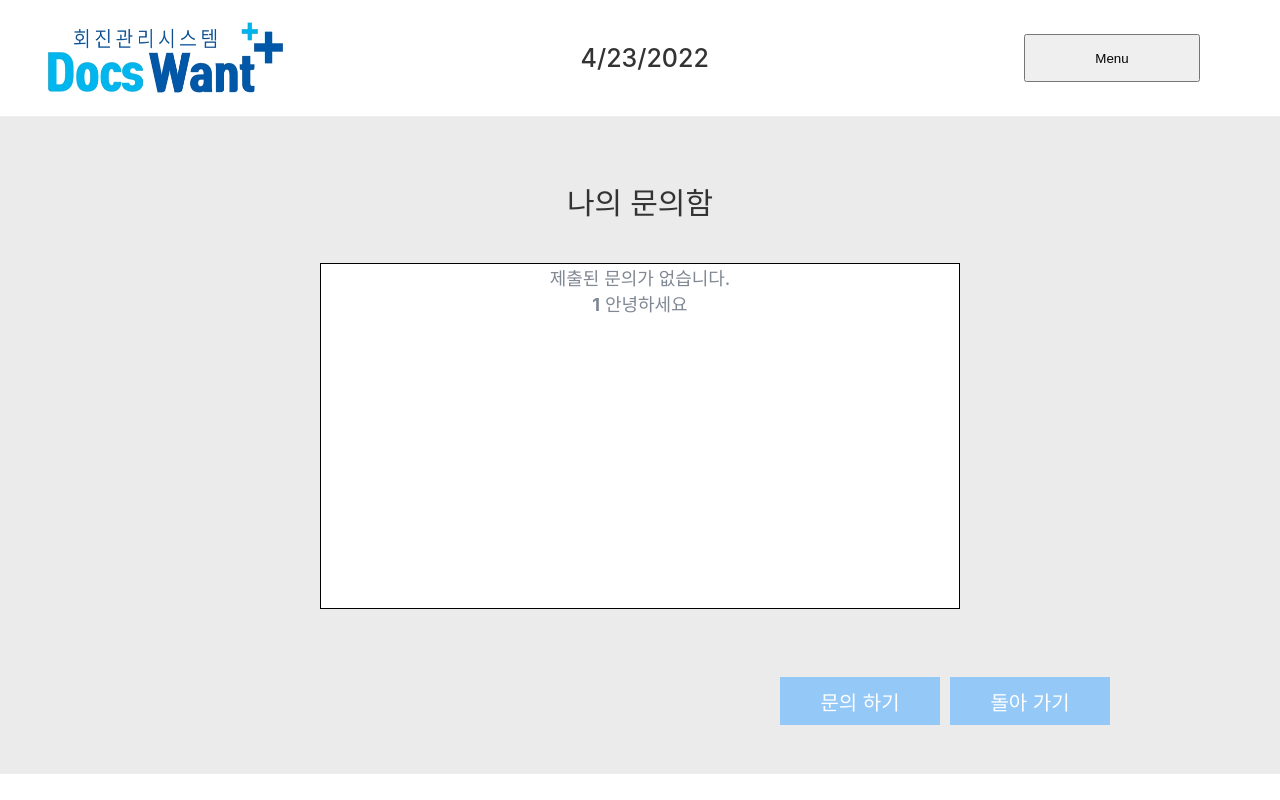
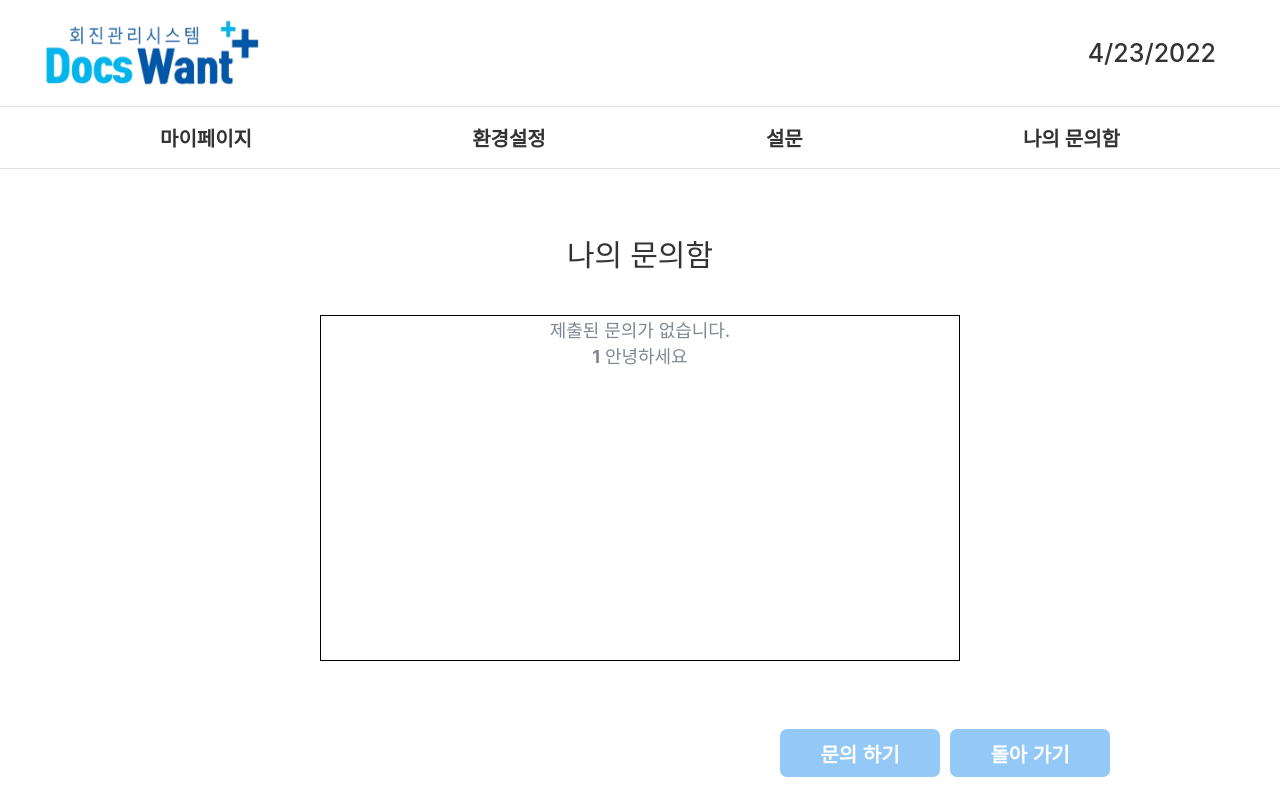
Before and after one commit to docswant/docswant-frontend, a React (Create React App) app: page /inquiry_list in a window 1280 px wide. Shown: the top 800 px of the page. Built offline with nearby package versions, Linux system fonts and the light colour scheme.

Commit message:
Feat: Nav추가

```diff
--- a/src/components/common/Footer.js
+++ b/src/components/common/Footer.js
@@ -9,7 +9,7 @@ import Logo from '../../lib/image/Logo.png';
 const FooterBlock = styled.div`
   width: 100%;
   bottom: 0;
-  border-top: 1px solid ${palette.gray[0]};
+  border-top: 1px solid #E1E1E1;
   padding: 1rem;
 
   .FooterWrapper {
--- a/src/components/common/Header.js
+++ b/src/components/common/Header.js
@@ -5,7 +5,7 @@ import { useNavigate } from 'react-router-dom';
 import Logo from '../../lib/image/Logo.png';
 
 const HeaderBlock = styled.div`
-  border-bottom: 1px solid ${palette.gray[0]};
+  border-bottom: 1px solid #E1E1E1;
   padding: 0 2rem;
   display: flex;
   align-items: center;
@@ -15,7 +15,7 @@ const HeaderBlock = styled.div`
     display: flex;
     img {
       width: 90%;
-      height: 100px;
+      height: 90px;
       margin: .5rem 0;
       cursor: pointer;
     }
@@ -23,16 +23,7 @@ const HeaderBlock = styled.div`
 
   span {
     font-size: 25px;
-  }
-
-  .HeaderRight {
-    display: flex;
-    button {
-      width: 11rem;
-      height: 3rem;
-      margin: .5rem 3rem;
-      cursor: pointer;
-    }
+    margin-right: 2rem;
   }
 
 `;
@@ -54,9 +45,6 @@ const Header = () => {
         <img src={Logo} alt="Logo" onClick={onGoMain}/>
       </div>
       <span>{dataString}</span>
-      <div className="HeaderRight">
-        <button>Menu</button>
-      </div>
     </HeaderBlock>
   );
 };
--- a/src/components/patient/InquiryListForm.js
+++ b/src/components/patient/InquiryListForm.js
@@ -4,7 +4,7 @@ import palette from '../../lib/styles/palette';
 import { Link } from 'react-router-dom';
 
 const InquiryListBlock = styled.div`
-  background-color: ${palette.gray[2]};
+  /* background-color: ${palette.gray[2]}; */
   padding: 2rem 0 6rem;
   height: 70vh;
   text-align: center;
@@ -24,7 +24,7 @@ const InquiryListBlock = styled.div`
   }
 `
 const BtnBlock = styled.div`
-  background-color: ${palette.gray[2]};
+  /* background-color: ${palette.gray[2]}; */
   text-align: right;
   padding-right: 10rem;
   height: 6rem;
@@ -35,6 +35,8 @@ const BtnBlock = styled.div`
     border: none;
     color: white;
     font-size: 20px;
+    border-radius: 7px;
+    font-weight: 600;
     cursor: pointer;
     background-color: ${palette.blue[0]};
     &:hover{
@@ -55,7 +57,7 @@ function InquiryListForm({inquiries}) {
     <>
       <InquiryListBlock>
         <p>나의 문의함</p>
-        <div class="box" style={{color: '#808893'}}>
+        <div className="box" style={{color: '#808893'}}>
           제출된 문의가 없습니다.
           {inquiries.map(inquiry => (
             <Link to="/inquiry_modify">
--- /dev/null
+++ b/src/components/patient/Navi.js
@@ -0,0 +1,35 @@
+import React from 'react';
+import styled from 'styled-components';
+import palette from '../../lib/styles/palette';
+import { Link } from 'react-router-dom';
+
+const NaviBlock = styled.div`
+  border-bottom: 1px solid #E1E1E1;
+  align-items: center;
+  display: flex;
+  padding: 1rem 10rem;
+  justify-content: space-between;
+  font-size: 20px;
+  font-weight: 600;
+`;
+
+function Navi() {
+  return (
+    <NaviBlock>
+      <Link to='/'>
+        <span>마이페이지</span>
+      </Link>
+      <Link to='/'>
+        <span>환경설정</span>
+      </Link>
+      <Link to='/'>
+        <span>설문</span>
+      </Link>
+      <Link to='/inquiry_list'>
+        <span>나의 문의함</span>
+      </Link>
+    </NaviBlock>
+  )
+}
+
+export default Navi
--- a/src/pages/InquiryListPage.js
+++ b/src/pages/InquiryListPage.js
@@ -2,6 +2,7 @@ import React,{useState} from 'react'
 import Header from '../components/common/Header'
 import InquiryListForm from '../components/patient/InquiryListForm'
 import Footer from '../components/common/Footer'
+import Navi from '../components/patient/Navi'
 
 function InquiryListPage() {
   const [inquiries, setInquiries] = useState([
@@ -14,6 +15,7 @@ function InquiryListPage() {
   return (
     <div>
       <Header />
+      <Navi />
       <InquiryListForm inquiries={inquiries} />
       <Footer />
     </div>
--- a/src/pages/InquiryModifyPage.js
+++ b/src/pages/InquiryModifyPage.js
@@ -2,11 +2,13 @@ import React from 'react'
 import Header from '../components/common/Header'
 import InquiryModifyForm from '../components/patient/InquiryModifyForm'
 import Footer from '../components/common/Footer'
+import Navi from '../components/patient/Navi'
 
 function InquiryModifyPage() {
   return (
     <div>
       <Header />
+      <Navi />
       <InquiryModifyForm />
       <Footer />
     </div>
--- a/src/pages/InquiryPage.js
+++ b/src/pages/InquiryPage.js
@@ -2,6 +2,7 @@ import React, {useRef, useState} from 'react'
 import InquiryForm from '../components/patient/InquiryForm'
 import Header from '../components/common/Header'
 import Footer from '../components/common/Footer'
+import Navi from '../components/patient/Navi'
 
 function InquiryPage() {
   const [text, setText] = useState('');
@@ -25,6 +26,7 @@ function InquiryPage() {
   return (
     <div>
       <Header />
+      <Navi />
       <InquiryForm
         text={text}
         onChange={onChange}
```
